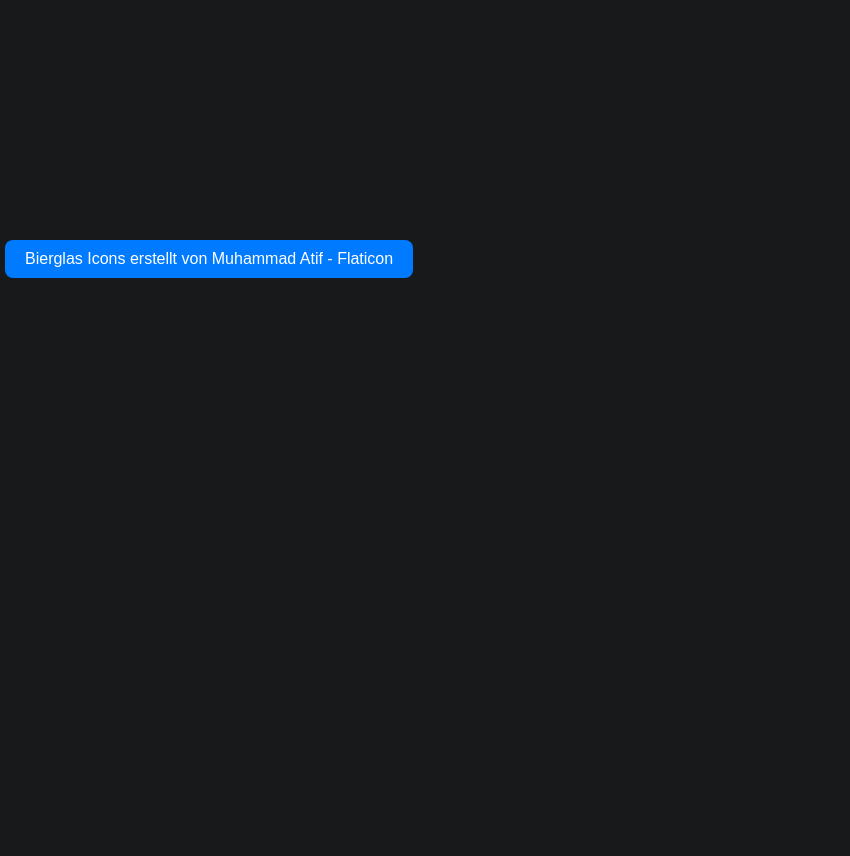
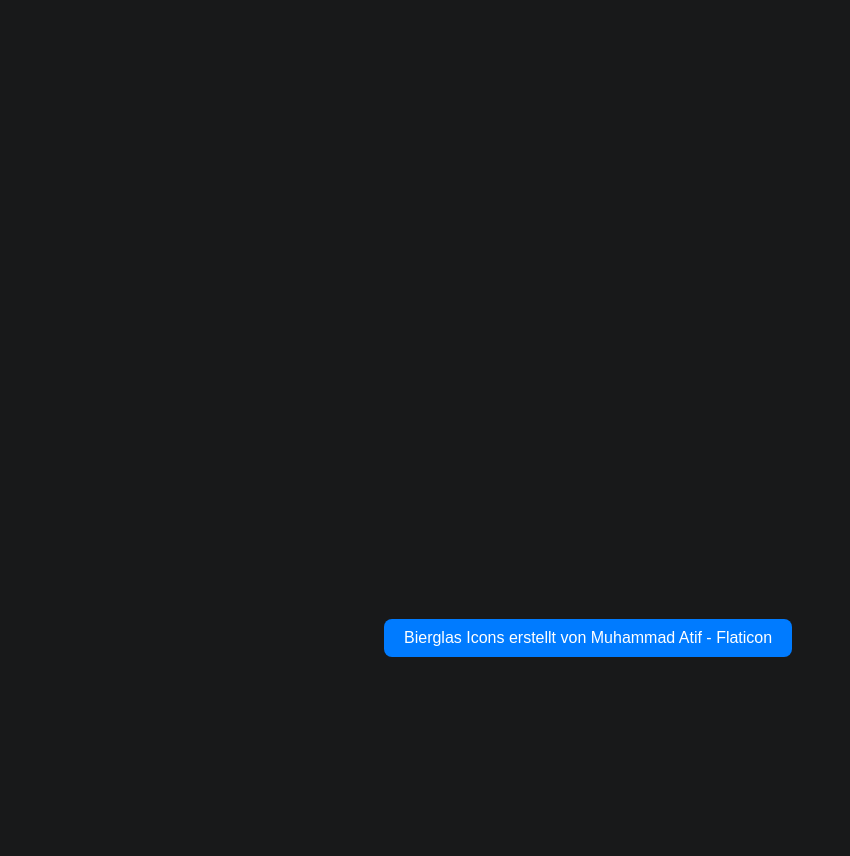
Before and after one commit to ChristianWarschburger/BierApp, a Flask app: page / in a window 1280 px wide. Shown: the part 1030-1886 px from the top of the page, without its empty margins (0-850 px from the left). Before the commit the page ends 1308 px from the top, so only its background shows below. Run offline with Flask 3, Linux system fonts and the light colour scheme; some libraries are stand-ins or nearby versions.

Commit message:
Update style.css

```diff
--- a/static/style.css
+++ b/static/style.css
@@ -123,4 +123,5 @@ input {
 a.iconlink {
     font-size: 16px;
     text-align: center;
+    margin: 30%;
 }
```
